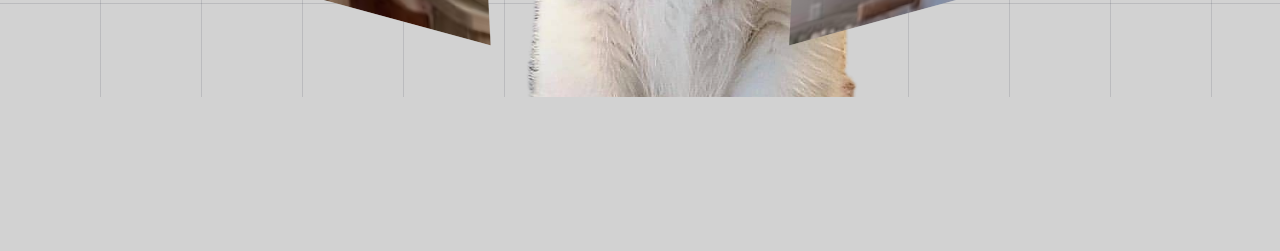
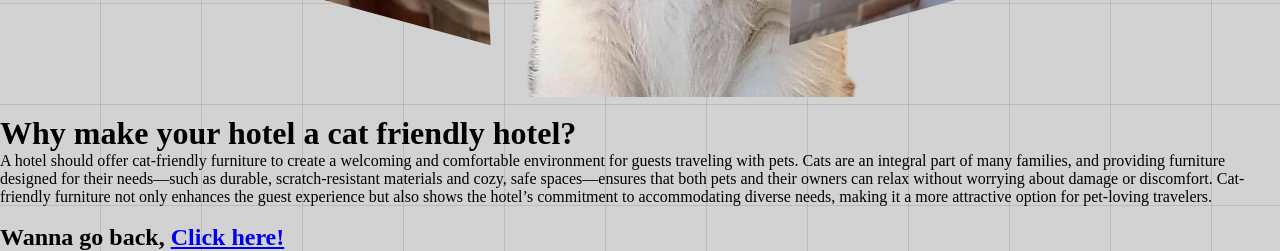
Before and after one commit to Vsuase/IPP, a plain HTML site: page index.html in a window 1280 px wide. Shown: the part 703-954 px from the top of the page. Before the commit the page ends 800 px from the top, so only its background shows below. Drawn offline with Linux system fonts and the light colour scheme; a web font is replaced by a local one.

Commit message:
Update index.html
new div section.

```diff
--- a/index.html
+++ b/index.html
@@ -74,6 +74,23 @@
             <div class="model"></div>
         </div>
     </div>
+    <br>
 
+    <div class="info">
+        <div class="info2">
+            <h1>Why make your hotel a cat friendly hotel?</h1>
+            <p>A hotel should offer cat-friendly furniture to create a welcoming and comfortable environment for guests traveling with pets.
+                Cats are an integral part of many families, and providing furniture designed for their needs—such as durable, scratch-resistant materials and cozy, safe spaces—ensures that both pets and their owners can relax without worrying about damage or discomfort.
+                Cat-friendly furniture not only enhances the guest experience but also shows the hotel’s commitment to accommodating diverse needs, making it a more attractive option for pet-loving travelers.
+            </p>
+        </div>
+    </div>
+    <br>
+
+    <div class="home">
+        <div class="class">
+            <h2>Wanna go back, <a href="https://practice-run-606a9d.webflow.io/" target="_blank">Click here!</a></h2>
+        </div>
+    </div>
 </body>
 </html>
```
